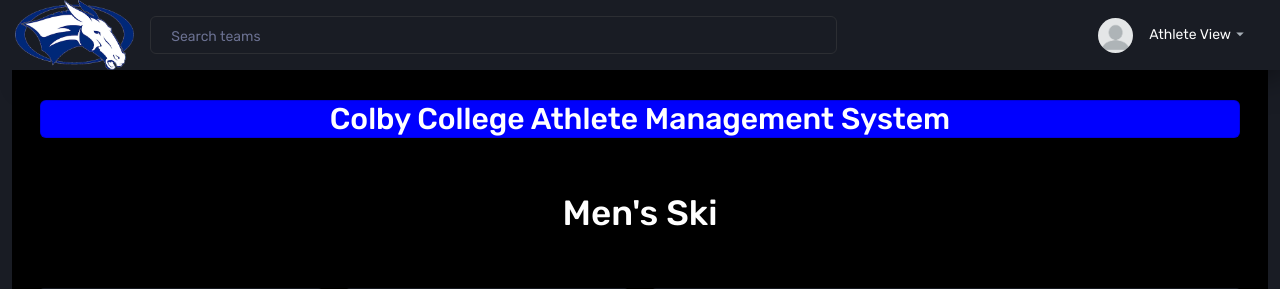
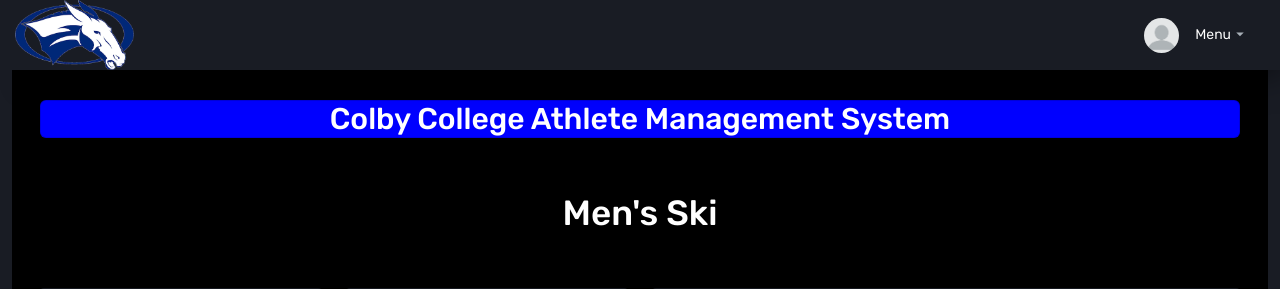
Before and after one commit to Calvin1581/CS321-Milestone4, a Flask app: page /coachDashboard in a window 1280 px wide. Shown: the top 289 px of the page. Run offline with Flask 2, Linux system fonts and the light colour scheme; some libraries are stand-ins or nearby versions.

Commit message:
navbar and search viewability

```diff
--- a/website/templates/base.html
+++ b/website/templates/base.html
@@ -34,7 +34,7 @@
       <div class="navbar-menu-wrapper flex-grow d-flex align-items-stretch">
         <img src="static/images/mule1.png" alt="image" />
 
-
+        {% if user.role == 'coach' %}
         <ul class="navbar-nav w-100">
             <li class="nav-item w-100">
                 <form class="nav-link mt-2 mt-md-0 d-none d-lg-flex search">
@@ -42,6 +42,7 @@
                 </form>
             </li>
         </ul>
+        {% endif %}
 
 
         <ul class="navbar-nav navbar-nav-right">
@@ -49,24 +50,23 @@
             <a class="nav-link" id="profileDropdown" href="#" data-toggle="dropdown">
               <div class="navbar-profile">
                 <img class="img-xs rounded-circle" src="static/images/user.png" alt="">
-                <p class="mb-0 d-none d-sm-block navbar-profile-name">Athlete View</p>
+                <p class="mb-0 d-none d-sm-block navbar-profile-name">Menu</p>
                 <i class="mdi mdi-menu-down d-none d-sm-block"></i>
               </div>
             </a>
             <div class="dropdown-menu dropdown-menu-right navbar-dropdown preview-list" aria-labelledby="profileDropdown">
-              <a href="coachDashboard.html" class="dropdown-item preview-item">
+              {% if user.role == 'coach' %}
                 <div class="preview-item-content">
-                  <p class="preview-subject mb-1">Coach View</p>
+                  <p class="preview-subject mb-1">Reports</p>
                 </div>
               </a>
               <div class="dropdown-divider"></div>
-              <a href="adminPeakDashboard.html" class="dropdown-item preview-item">
                 <div class="preview-item-content">
-                  <p class="preview-subject mb-1">PEAK/Admin View</p>
+                  <p class="preview-subject mb-1">Schedule</p>
                 </div>
               </a>
+              {% endif %}
               <div class="dropdown-divider"></div>
-              <a href="index.html" class="dropdown-item preview-item">
                 <div class="preview-item-content">
                   <p class="preview-subject mb-1">Logout</p>
                 </div>
```
